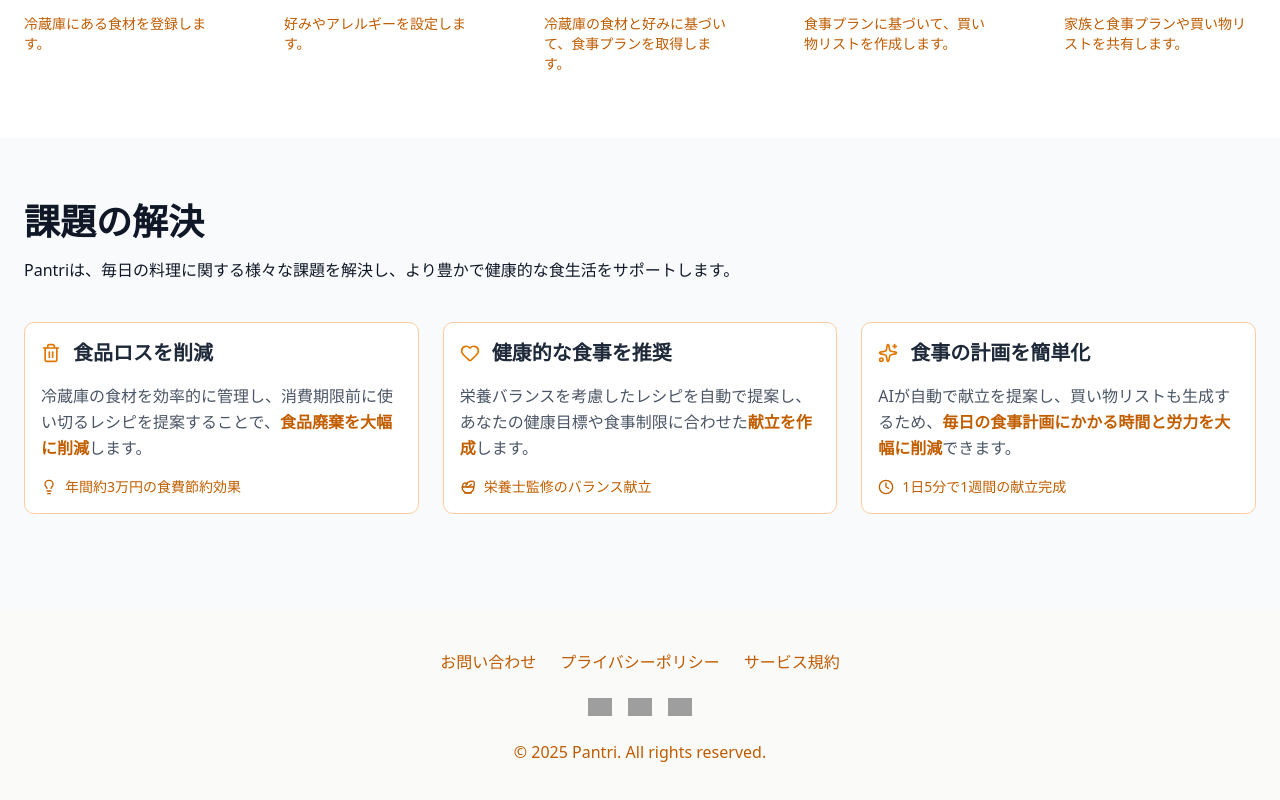
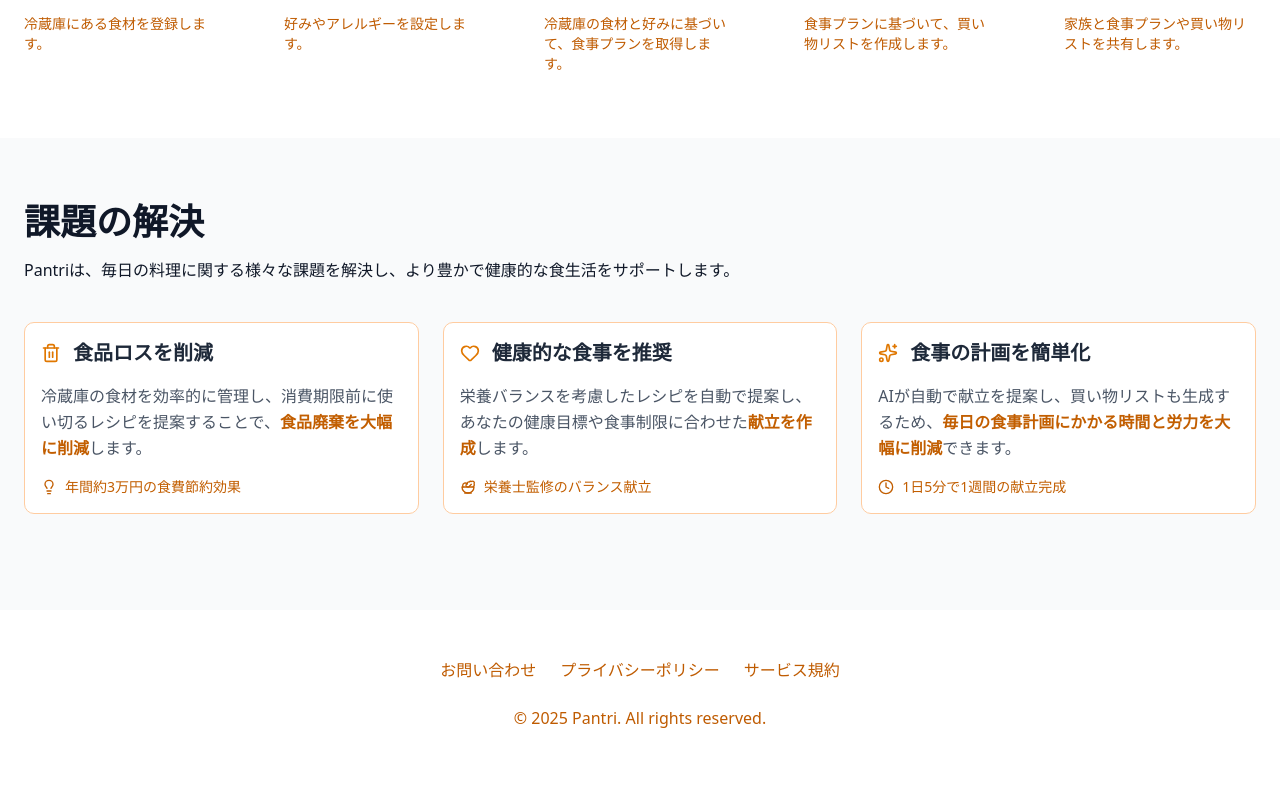
Before and after one commit to khomma0312/pantri, a Next.js app: page /about in a window 1280 px wide. Shown: the part 1450-2250 px from the top of the page. After the commit the page ends 2228 px from the top, so only its background shows below. Built offline with nearby package versions, Linux system fonts and the light colour scheme; grey boxes are pictures that could not be loaded.

Commit message:
fix: フッターのソーシャルアイコンを削除

```diff
--- a/components/footer.tsx
+++ b/components/footer.tsx
@@ -1,9 +1,8 @@
-import Image from "next/image";
 import Link from "next/link";
 
 export const Footer = () => (
-  <footer className="bg-stone-50">
-    <div className="container mx-auto px-5 py-10">
+  <footer className="bg-white">
+    <div className="container mx-auto px-5 py-12">
       <div className="flex flex-col items-center gap-6">
         <div className="flex w-full flex-wrap justify-center gap-6 text-center">
           <div className="w-full sm:w-auto">
@@ -22,32 +21,6 @@
             </Link>
           </div>
         </div>
-        <div className="flex justify-center gap-4">
-          <Link href="#">
-            <Image
-              src="/about/social-1.svg"
-              alt="Social Icon 1"
-              width={24}
-              height={24}
-            />
-          </Link>
-          <Link href="#">
-            <Image
-              src="/about/social-2.svg"
-              alt="Social Icon 2"
-              width={24}
-              height={24}
-            />
-          </Link>
-          <Link href="#">
-            <Image
-              src="/about/social-3.svg"
-              alt="Social Icon 3"
-              width={24}
-              height={24}
-            />
-          </Link>
-        </div>
         <p className="text-base text-primary-800">
           © 2025 Pantri. All rights reserved.
         </p>
```
